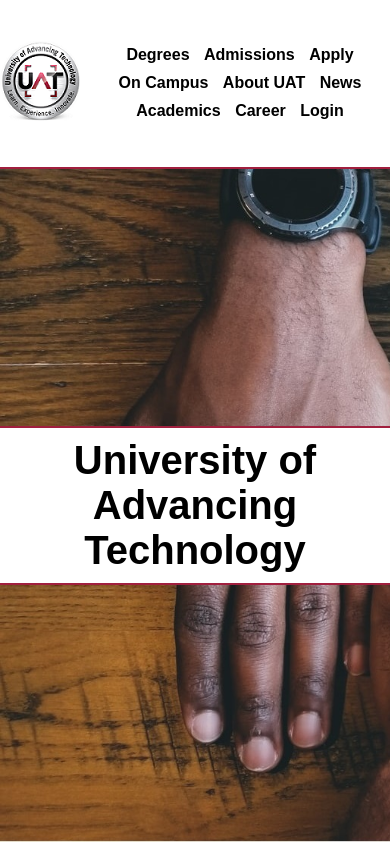
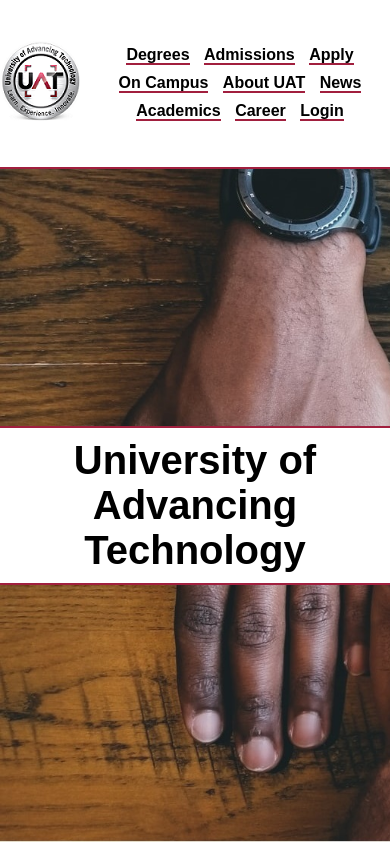
Before and after one commit to vetlelg/see-it-correct-it, a plain HTML site: page index.html in a window 390 px wide. Shown: the top 842 px of the page. Drawn offline with Linux system fonts and the light colour scheme.

Commit message:
Added some responsive design

```diff
--- a/styles/styles.css
+++ b/styles/styles.css
@@ -64,10 +64,11 @@ nav {
   margin: 10px 0;
 }
 .nav-row a {
-  padding-left: 40px;
+  margin-left: 40px;
   font-weight: bold;
   text-decoration: none;
   color: black;
+  border-bottom: 2px #A11F3E solid;
 }
 
 .nav-row a:hover {
@@ -155,7 +156,7 @@ footer a {
     padding: 0px 0px;
   }
   .nav-row a {
-    padding-left: 10px;
+    margin-left: 10px;
   }
   .nav-row {
     margin: 5px 0;
```
